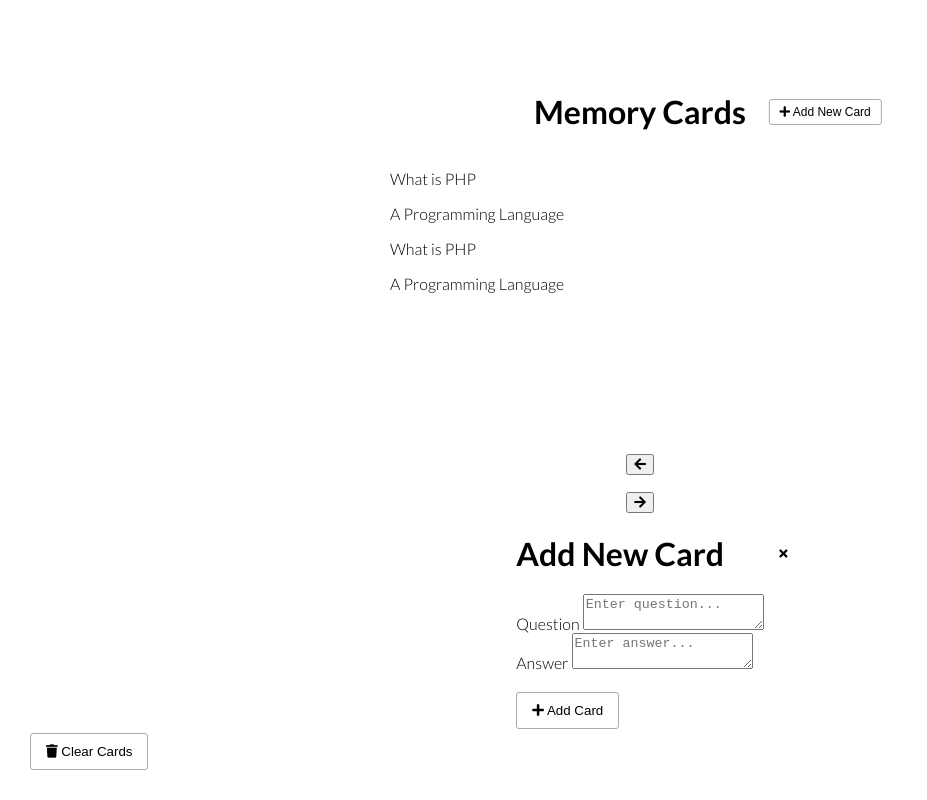
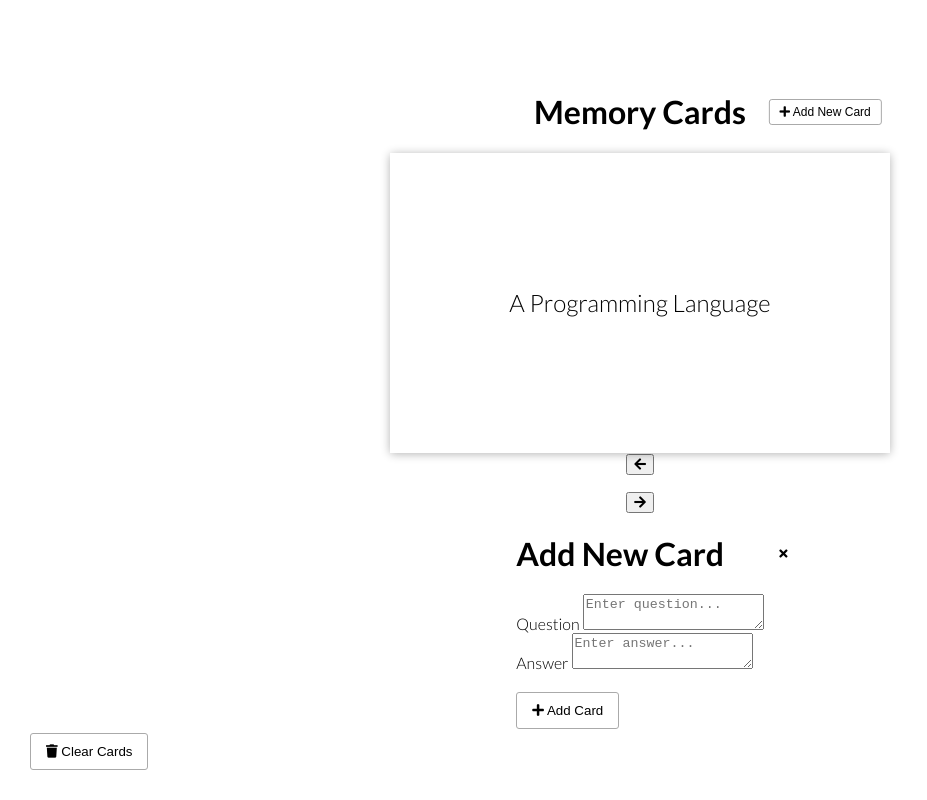
Before and after one commit to dricastcode/Memory-Card-Game, a plain HTML site: page index.html in a window 1280 px wide. Shown: the whole page, without its empty margins (0-927 px from the left). Drawn offline with Linux system fonts and the light colour scheme.

Commit message:
Styling memory cards

```diff
--- a/style.css
+++ b/style.css
@@ -1,4 +1,4 @@
-@import url('https://fonts.googleapis.com/css?family=Lato:300,500,700&display=swap');
+@import url("https://fonts.googleapis.com/css?family=Lato:300,500,700&display=swap");
 
 * {
   box-sizing: border-box;
@@ -13,7 +13,7 @@ body {
   height: 100vh;
   margin: 0;
   overflow: hidden;
-    font-family: 'Lato', sans-serif;
+  font-family: "Lato", sans-serif;
 }
 
 h1 {
@@ -57,4 +57,42 @@ h1 button {
   position: relative;
   height: 300px;
   width: 500px;
+  max-width: 100%;
 }
+
+.card {
+  position: absolute;
+  opacity: 0;
+  font-size: 1.5em;
+  top: 0;
+  left: 0;
+  height: 100%;
+  width: 100%;
+}
+
+.card.active {
+  cursor: pointer;
+  opacity: 1;
+  z-index: 10;
+}
+
+.inner-card {
+  box-shadow: 0 1px 10px rgb(0, 0, 0, 0.3);
+  border-radius: 4px;
+  height: 100%;
+  width: 100%;
+  position: relative;
+}
+
+.inner-card-front,
+.inner-card-back {
+  position: absolute;
+  top: 0;
+  left: 0;
+  display: flex;
+  align-items: center;
+  justify-content: center;
+  height: 100%;
+  width: 100%;
+  background: #fff;
+}
```
Lines whose indentation alone changed are shown as unchanged.
